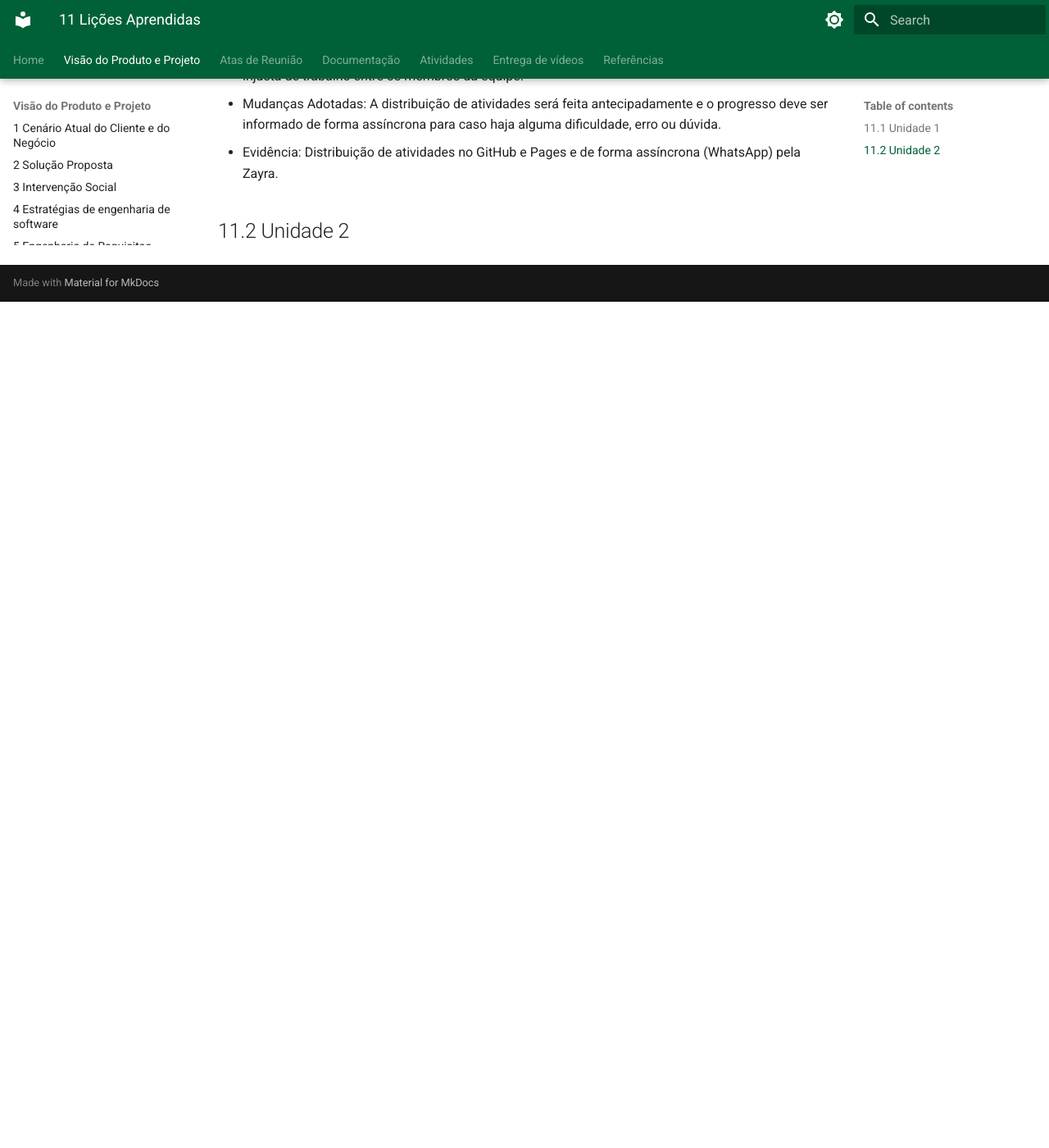
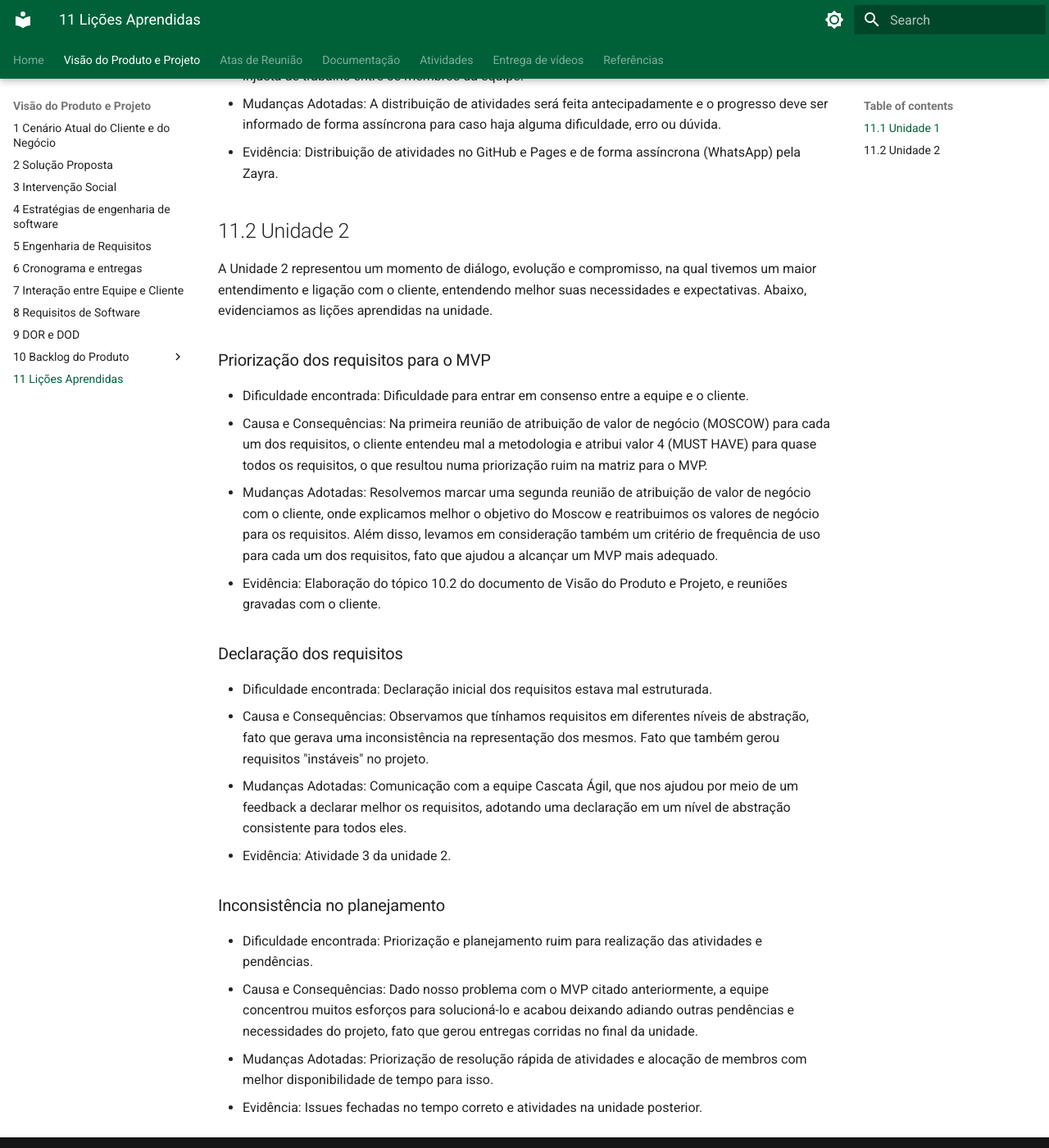
Before and after one commit to mdsreq-fga-unb/REQ-2026.2-T01-IBRADA-NET, an MkDocs documentation site: the page built from docs/documento-visao/11_licoes.md, in a window 1280 px wide and 1400 px high, scrolled down 1563 px. Shown: the whole window at 82% size. Built offline with MkDocs 1.6.1 and Material for MkDocs 9.7.7, drawn with Linux system fonts in a browser that asks for light colours; before the commit the page ends 1931 px from its top, so only the background shows below that.

Commit message:
docs: adiciona lições aprendidas da unidade 2 e arruma DoD

```diff
--- a/docs/documento-visao/11_licoes.md
+++ b/docs/documento-visao/11_licoes.md
@@ -33,3 +33,26 @@ A Unidade 1 representou um momento de intensa adaptação, marcado pela formaç
 - Evidência: Distribuição de atividades no GitHub e Pages e de forma assíncrona (WhatsApp) pela Zayra.
 
 ## 11.2 Unidade 2
+
+A Unidade 2 representou um momento de diálogo, evolução e compromisso, na qual tivemos um maior entendimento e ligação com o cliente, entendendo melhor suas necessidades e expectativas. Abaixo, evidenciamos as lições aprendidas na unidade.
+
+### Priorização dos requisitos para o MVP
+
+- Dificuldade encontrada: Dificuldade para entrar em consenso entre a equipe e o cliente.
+- Causa e Consequências: Na primeira reunião de atribuição de valor de negócio (MOSCOW) para cada um dos requisitos, o cliente entendeu mal a metodologia e atribui valor 4 (MUST HAVE) para quase todos os requisitos, o que resultou numa priorização ruim na matriz para o MVP.
+- Mudanças Adotadas: Resolvemos marcar uma segunda reunião de atribuição de valor de negócio com o cliente, onde explicamos melhor o objetivo do Moscow e reatribuimos os valores de negócio para os requisitos. Além disso, levamos em consideração também um critério de frequência de uso para cada um dos requisitos, fato que ajudou a alcançar um MVP mais adequado.
+- Evidência: Elaboração do tópico 10.2 do documento de Visão do Produto e Projeto, e reuniões gravadas com o cliente.
+
+### Declaração dos requisitos
+
+- Dificuldade encontrada: Declaração inicial dos requisitos estava mal estruturada.
+- Causa e Consequências: Observamos que tínhamos requisitos em diferentes níveis de abstração, fato que gerava uma inconsistência na representação dos mesmos. Fato que também gerou requisitos "instáveis" no projeto.
+- Mudanças Adotadas: Comunicação com a equipe Cascata Ágil, que nos ajudou por meio de um feedback a declarar melhor os requisitos, adotando uma declaração em um nível de abstração consistente para todos eles.
+- Evidência: Atividade 3 da unidade 2.
+
+### Inconsistência no planejamento
+
+- Dificuldade encontrada: Priorização e planejamento ruim para realização das atividades e pendências.
+- Causa e Consequências: Dado nosso problema com o MVP citado anteriormente, a equipe concentrou muitos esforços para solucioná-lo e acabou deixando adiando outras pendências e necessidades do projeto, fato que gerou entregas corridas no final da unidade.
+- Mudanças Adotadas: Priorização de resolução rápida de atividades e alocação de membros com melhor disponibilidade de tempo para isso.
+- Evidência: Issues fechadas no tempo correto e atividades na unidade posterior.
```
Also changed, not shown: docs/documento-visao/9_dor_dod.md (+1 -1 lines).
